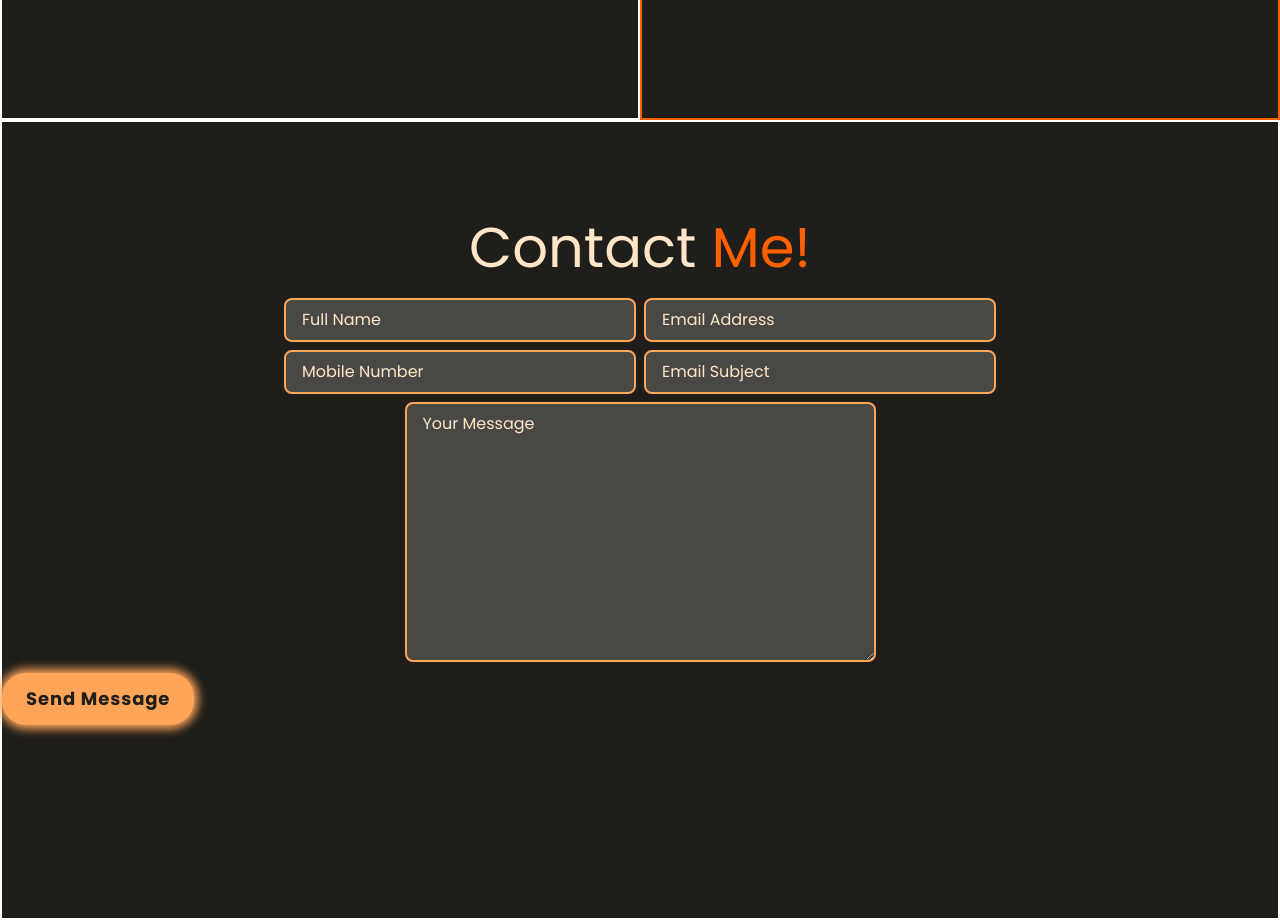
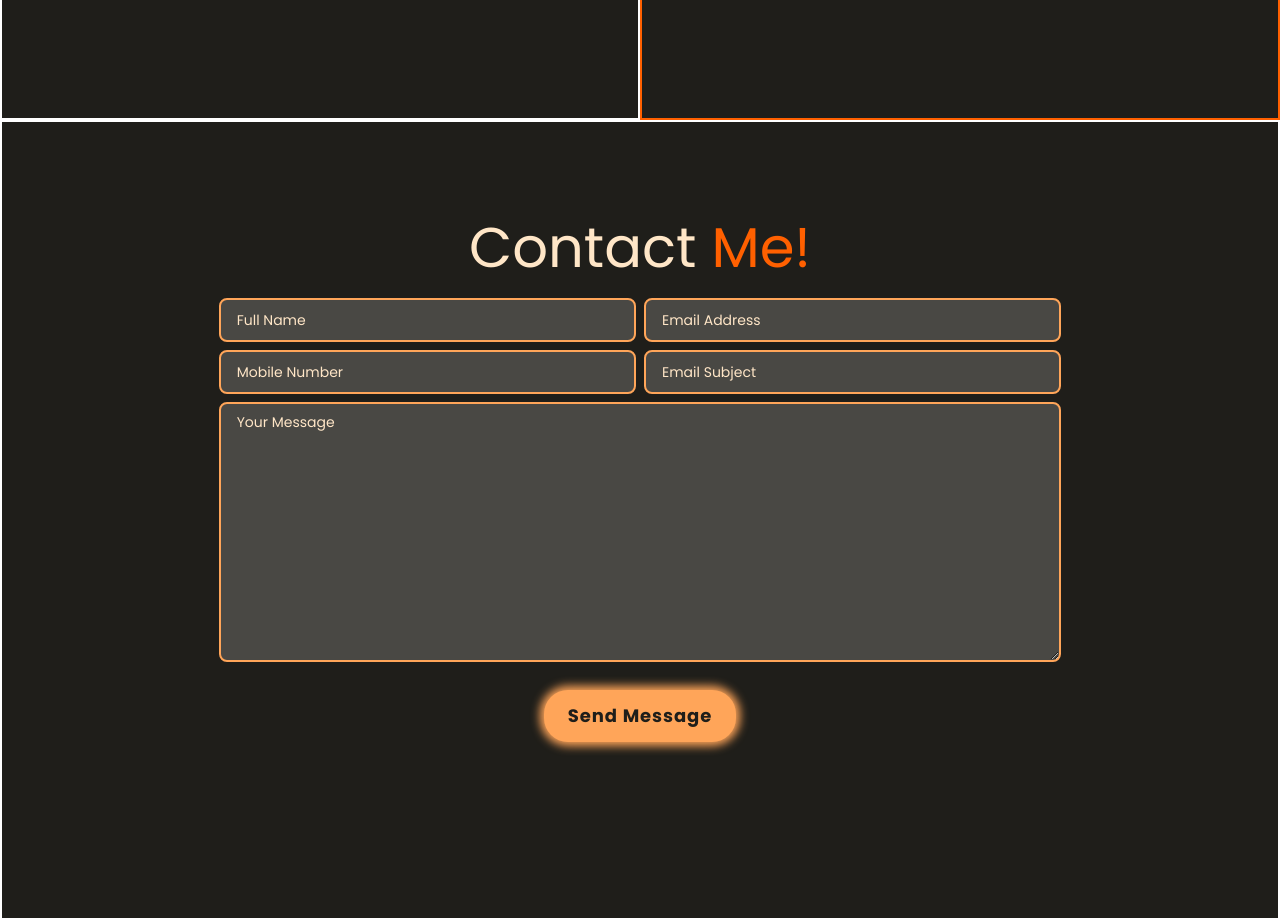
Before and after one commit to pietro-giordano/portfolio_frontend, a Vue app: page / in a window 1280 px wide. Shown: the part 680-1600 px from the top of the page. Built offline with nearby package versions, Linux system fonts and the light colour scheme.

Commit message:
contact lato estetico fatto

```diff
--- a/src/components/Contact.vue
+++ b/src/components/Contact.vue
@@ -1,37 +1,56 @@
 <script>
+import scrollreveal from 'scrollreveal';
+
 export default {
       name: 'Contact',
+      mounted() {
+            scrollreveal({
+                  reset: true,
+                  distance: '80px',
+                  duration: 2000,
+                  delay: 200
+            })
+            scrollreveal().reveal(this.$refs.bottom, { origin: 'bottom' });
+            scrollreveal().reveal(this.$refs.top, { origin: 'top' });
+            scrollreveal().reveal(this.$refs.left1, { origin: 'left' });
+            scrollreveal().reveal(this.$refs.left2, { origin: 'left' });
+            scrollreveal().reveal(this.$refs.right, { origin: 'right' });
+      }
 }
 </script>
 
 <template>
       <section id="contact" class="container mx-auto">
 
-            <div class="border-2 border-white min-h-screen text-center">
-                  <h2 class="text-orange-very text-lg mt-28 mb-8">Contact <span class="text-orange">Me!</span></h2>
+            <div class="border-2 border-white min-h-screen">
+                  <h2 ref="top" class="sm text-orange-very text-lg mt-28 mb-8 text-center">Contact <span
+                              class="text-orange">Me!</span>
+                  </h2>
 
-                  <form action="#" method="post">
-                        <div class="">
+                  <form action="#" method="post" class="w-full flex flex-col items-center">
+                        <div ref="left1" class="sm w-full md:w-3/4 lg:w-2/3 flex flex-col md:flex-row items-center">
                               <input type="text" name="fullname" id="fullname" placeholder="Full Name"
-                                    class="m-1 px-4 py-2 bg-grey border-2 border-orange-light rounded-lg placeholder:text-orange-very">
+                                    class="w-11/12 md:w-1/2 m-1 px-4 py-2 bg-grey border-2 border-orange-light rounded-lg text-orange-very placeholder:text-orange-very placeholder:text-sm focus:outline-none focus:border-orange-very">
 
                               <input type="email" name="email" id="email" placeholder="Email Address"
-                                    class="m-1 px-4 py-2 bg-grey border-2 border-orange-light rounded-lg placeholder:text-orange-very">
+                                    class="w-11/12 md:w-1/2 m-1 px-4 py-2 bg-grey border-2 border-orange-light rounded-lg text-orange-very placeholder:text-orange-very placeholder:text-sm focus:outline-none focus:border-orange-very">
                         </div>
 
-                        <div class="">
+                        <div ref="left2" class="sm w-full md:w-3/4 lg:w-2/3 flex flex-col md:flex-row items-center">
                               <input type="tel" name="phone" id="phone" placeholder="Mobile Number"
-                                    class="m-1 px-4 py-2 bg-grey border-2 border-orange-light rounded-lg placeholder:text-orange-very">
+                                    class="w-11/12 md:w-1/2 m-1 px-4 py-2 bg-grey border-2 border-orange-light rounded-lg text-orange-very placeholder:text-orange-very placeholder:text-sm focus:outline-none focus:border-orange-very">
 
                               <input type="text" name="email_subject" id="email_subject" placeholder="Email Subject"
-                                    class="m-1 px-4 py-2 bg-grey border-2 border-orange-light rounded-lg placeholder:text-orange-very">
+                                    class="w-11/12 md:w-1/2 m-1 px-4 py-2 bg-grey border-2 border-orange-light rounded-lg text-orange-very placeholder:text-orange-very placeholder:text-sm focus:outline-none focus:border-orange-very">
                         </div>
 
-                        <textarea name="" id="" cols="30" rows="10" placeholder="Your Message"
-                              class="m-1 px-4 py-2 bg-grey border-2 border-orange-light rounded-lg placeholder:text-orange-very"></textarea>
+                        <div ref="right" class="sm w-full flex justify-center md:w-3/4 lg:w-2/3">
+                              <textarea name="" id="" cols="30" rows="10" placeholder="Your Message"
+                                    class="w-11/12 md:w-full m-1 px-4 py-2 bg-grey border-2 border-orange-light rounded-lg text-orange-very placeholder:text-orange-very placeholder:text-sm focus:outline-none focus:border-orange-very"></textarea>
+                        </div>
 
-                        <input type="submit" value="Send Message"
-                              class="block px-3 py-2 md:px-6 md:py-3 font-bold md:text-lg rounded-3xl text-bblack bg-orange-light shadow-o hover:shadow-none tracking-wider transition-shadow duration-500">
+                        <input ref="bottom" type="submit" value="Send Message"
+                              class="sm block mt-3 md:mt-6 px-3 py-2 md:px-6 md:py-3 font-bold md:text-lg rounded-3xl text-bblack bg-orange-light shadow-o hover:shadow-none tracking-wider transition-shadow duration-500">
                   </form>
             </div>
 
```
